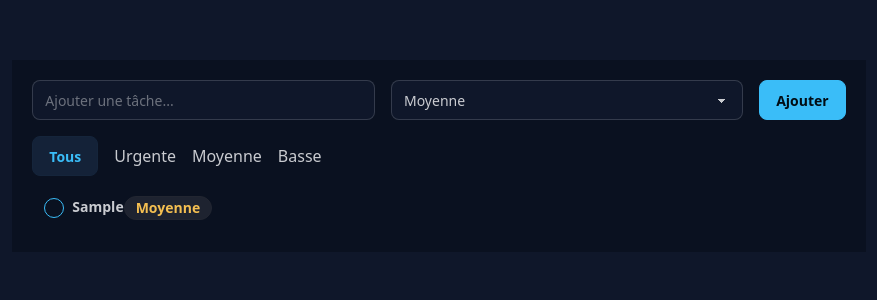
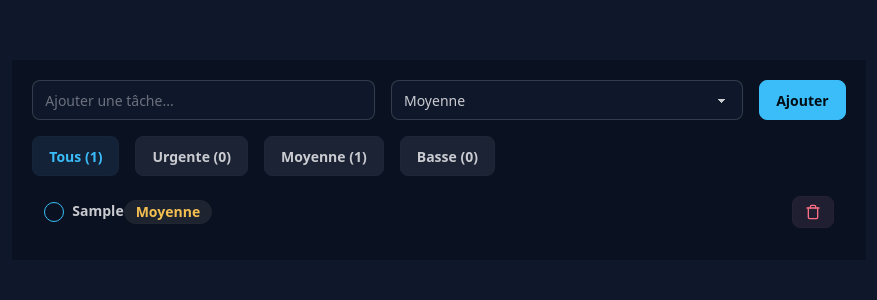
Before and after one commit to LiesTDJ/checkListReact001, a React (Vite) app: page / in a window 1280 px wide. Both pictures are taken after typing "Sample" into the empty fields and a click on the button "Ajouter". Shown: the top 300 px of the page, without its empty margins (201-1078 px from the left). Built offline with nearby package versions, Linux system fonts and the light colour scheme.

Commit message:
Creation of the function to delete a todo

```diff
--- a/src/App.tsx
+++ b/src/App.tsx
@@ -48,6 +48,16 @@ function App() {
     filteredTodos = todos.filter(todo => todo.priority == filter)
   }
 
+  const urgentCount = todos.filter((t) => t.priority === "Urgente").length;
+  const mediumCount = todos.filter((t) => t.priority === "Moyenne").length;
+  const lowCount = todos.filter((t) => t.priority === "Basse").length;
+  const totalCount = todos.length;
+
+  function deleteTodo(id: number) {
+    const newTodos = todos.filter((todo) => todo.id !== id)
+    setTodos(newTodos)
+  }
+
   return (
     <div className=" flex justify-center">
       <div className="w-2/3 flex flex-col gap-4 my-15 bg-base-300 p-5 rounded-2x1">
@@ -80,23 +90,41 @@ function App() {
             <button
               className={`btn btn-soft ${filter === "Tous" ? "btn-primary" : ""}`}
               onClick={() => setFilter("Tous")}
-              >Tous
+              >Tous ({totalCount})
             </button>
-            <button>Urgente</button>
-            <button>Moyenne</button>
-            <button>Basse</button>
+            <button
+              className={`btn btn-soft ${filter === "Urgente" ? "btn-primary" : ""}`}
+              onClick={() => setFilter("Urgente")}
+              >Urgente ({urgentCount})
+            </button>
+            <button
+              className={`btn btn-soft ${filter === "Moyenne" ? "btn-primary" : ""}`}
+              onClick={() => setFilter("Moyenne")}
+              >Moyenne ({mediumCount})
+            </button>
+            <button
+              className={`btn btn-soft ${filter === "Basse" ? "btn-primary" : ""}`}
+              onClick={() => setFilter("Basse")}
+              >Basse ({lowCount})
+            </button>
 
           </div>
           {filteredTodos.length > 0 ? (
             <ul className="divide-y divide-primary/20">
               {filteredTodos.map((todo) => (
                 <li key={todo.id}>
-                  <TodoItem todo={todo} />
+                  <TodoItem
+                  todo={todo}
+                  onDelete={() => deleteTodo(todo.id)}
+                  />
                 </li>
               ))}
             </ul>
           ) : (
-            <div>test 2</div>
+            <div className="flex justify-center item-center flex-col p-5">
+              <div className=""></div>
+
+            </div>
           )}
         </div>
       </div>
--- a/src/TodoItem.tsx
+++ b/src/TodoItem.tsx
@@ -10,9 +10,10 @@ type Todo = {
 
 type Props = {
     todo: Todo
+    onDelete: () => void
 }
 
-const TodoItem = ({ todo }: Props) => {
+const TodoItem = ({ todo, onDelete }: Props) => {
     return (
         <li className="p-3">
             <div className="flex justify-between items-center">
@@ -36,6 +37,13 @@ const TodoItem = ({ todo }: Props) => {
                 </span>
                 </div>
 
+                <button
+                    onClick={onDelete}
+                    className="btn btn-sm btn-error btn-soft"
+                >
+                    <Trash className="w-4 h-4"/>
+                </button>
+
             </div>
         </li>
     )
```
